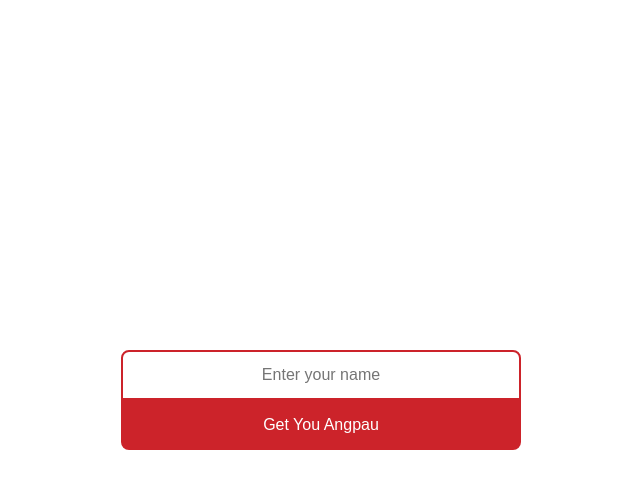
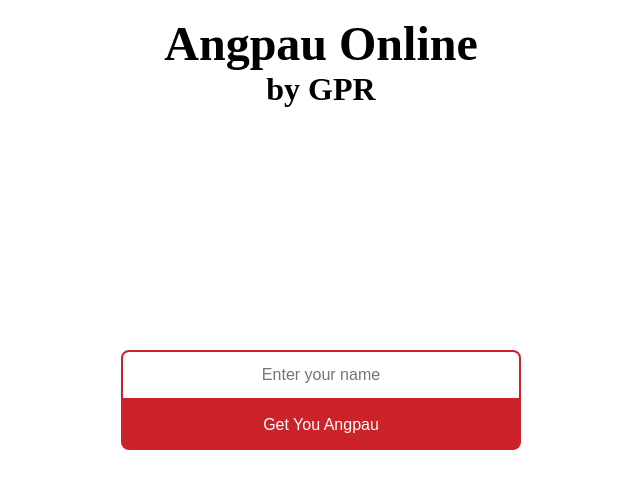
Before and after one commit to gagahpangeran/angpau, a React (Vite) app: page / in a window 1280 px wide. Shown: the top 488 px of the page, without its empty margins (319-959 px from the left). Built offline with nearby package versions, Linux system fonts and the light colour scheme.

Commit message:
add header text

```diff
--- a/index.html
+++ b/index.html
@@ -5,7 +5,7 @@
   <meta charset="UTF-8" />
   <link rel="icon" type="image/svg+xml" href="/vite.svg" />
   <meta name="viewport" content="width=device-width, initial-scale=1.0" />
-  <title>Angpau</title>
+  <title>Angpau Online by GPR</title>
 </head>
 
 <body>
--- a/src/App.tsx
+++ b/src/App.tsx
@@ -3,25 +3,39 @@ import NameForm from "./components/name-form";
 import Envelope from "./components/envelope";
 import { moneyToRupiah, nameToMoney } from "./utils/money";
 import Result from "./components/result";
+import HeaderText from "./components/header-text";
+import { useState } from "react";
 
 function App() {
   const [params] = useSearchParams();
 
+  const [headerMoney, setHeaderMoney] = useState(0);
+  const addHeaderMoney = (money: number) => {
+    setHeaderMoney(prev => prev + money);
+  };
+
   const name = params.get("name")?.trim() ?? "";
   const showResult = params.get("result") === "1";
+
+  let screen = <NameForm />;
 
   if (name.length > 0) {
     const money = nameToMoney(name);
     const stack = moneyToRupiah(money);
 
     if (showResult) {
-      return <Result rupiahStack={stack} />;
+      screen = <Result rupiahStack={stack} />;
+    } else {
+      screen = <Envelope rupiahStack={stack} addHeaderMoney={addHeaderMoney} />;
     }
-
-    return <Envelope rupiahStack={stack} />;
   }
 
-  return <NameForm />;
+  return (
+    <>
+      <HeaderText name={name} money={headerMoney} />
+      {screen}
+    </>
+  );
 }
 
 export default App;
--- a/src/components/envelope.tsx
+++ b/src/components/envelope.tsx
@@ -7,9 +7,13 @@ type EnvelopeState = "open" | "close";
 
 interface EnvelopeProps {
   rupiahStack: RupiahValue[];
+  addHeaderMoney: (money: number) => void;
 }
 
-export default function Envelope({ rupiahStack }: EnvelopeProps) {
+export default function Envelope({
+  rupiahStack,
+  addHeaderMoney
+}: EnvelopeProps) {
   const [envelopeState, setEnvelopeState] = useState<EnvelopeState>("close");
 
   const handleClick = () => {
@@ -26,7 +30,11 @@ export default function Envelope({ rupiahStack }: EnvelopeProps) {
           <div className="envelope__top-cover" />
           <div className="envelope__top-cover envelope__top-cover--inside" />
         </div>
-        <Money state={envelopeState} rupiahStack={rupiahStack} />
+        <Money
+          state={envelopeState}
+          rupiahStack={rupiahStack}
+          addHeaderMoney={addHeaderMoney}
+        />
         <div className="envelope__cover-back" />
       </div>
       <div className="envelope__cover-front envelope__cover-front--inside" />
--- /dev/null
+++ b/src/components/header-text.tsx
@@ -0,0 +1,27 @@
+interface HeaderTextProps {
+  name: string;
+  money: number;
+}
+
+const formatter = new Intl.NumberFormat("id-ID", {
+  style: "currency",
+  currency: "IDR"
+});
+
+export default function HeaderText({ name, money }: HeaderTextProps) {
+  return (
+    <header className="header-text">
+      {name.length > 0 ? (
+        <>
+          <h1>Angpau for {name}</h1>
+          <h1>{formatter.format(money * 1000)}</h1>
+        </>
+      ) : (
+        <>
+          <h1>Angpau Online</h1>
+          <h2>by GPR</h2>
+        </>
+      )}
+    </header>
+  );
+}
--- a/src/components/money.tsx
+++ b/src/components/money.tsx
@@ -12,9 +12,14 @@ interface MoneyStack {
 interface MoneyProps {
   state: "open" | "close";
   rupiahStack: RupiahValue[];
+  addHeaderMoney: (money: number) => void;
 }
 
-export default function Money({ state, rupiahStack }: MoneyProps) {
+export default function Money({
+  state,
+  rupiahStack,
+  addHeaderMoney
+}: MoneyProps) {
   const stack: MoneyStack[] = rupiahStack.map((value, idx, arr) => {
     const modifier = Math.min(arr.length - idx, 3);
     return { value, modifier };
@@ -32,6 +37,7 @@ export default function Money({ state, rupiahStack }: MoneyProps) {
       nextStack[i].modifier = Math.max(nextStack[i].modifier - 1, 0);
     }
 
+    addHeaderMoney(currentStack[idx].value);
     setCurrentStack(nextStack);
 
     if (idx == 0) {
--- a/src/styles/base.scss
+++ b/src/styles/base.scss
@@ -19,6 +19,7 @@ body {
   min-height: 100vh;
   overflow: hidden;
   display: flex;
+  flex-direction: column;
   justify-content: center;
   align-items: center;
 }
--- /dev/null
+++ b/src/styles/header-text.scss
@@ -0,0 +1,23 @@
+.header-text {
+  position: absolute;
+  top: 16px;
+  text-align: center;
+
+  h1 {
+    font-size: 3em;
+  }
+
+  h2 {
+    font-size: 2em;
+  }
+
+  @media (max-width: 720px) {
+    h1 {
+      font-size: 2em;
+    }
+
+    h2 {
+      font-size: 1.5em;
+    }
+  }
+}
--- a/src/styles/index.scss
+++ b/src/styles/index.scss
@@ -5,3 +5,4 @@
 @use "name-form";
 @use "result";
 @use "money-fan";
+@use "header-text";
```
